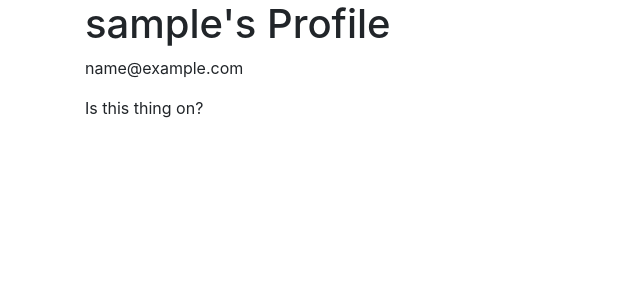
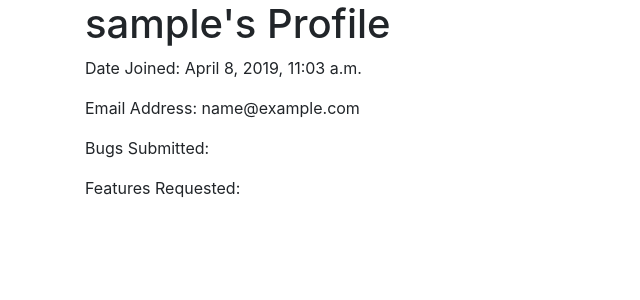
Before and after one commit to joanms/unicorn-attractor, a Django app: page /accounts/profile/ in a window 1280 px wide. Shown: the part 126-426 px from the top of the page, without its empty margins (0-640 px from the left). Run offline with Django 3.2, Linux system fonts and the light colour scheme; the visitor is signed in with stand-in values (Sample User, id 1); data comes from the database, SQL or seed files in the repository; some libraries are stand-ins or nearby versions.

Commit message:
Add fields to display in user profile template

```diff
--- a/accounts/templates/profile.html
+++ b/accounts/templates/profile.html
@@ -1,4 +1,4 @@
-<!--This code was copied from the Authentication and Authorisation unit of the course.-->
+<!--This code was adapted from the Authentication and Authorisation unit of the course.-->
 
 {% extends 'base.html' %}
 
@@ -8,9 +8,9 @@
 
 {% block content %}
 
-<p>{{ profile.email }}</p>
-<p>{{ profile.bugs_submitted }}</p>
-<p>Is this thing on?</p>
-
+<p>Date Joined: {{ user.date_joined }}</p>
+<p>Email Address: {{ user.email }}</p>
+<p>Bugs Submitted: {{ user.profile.bugs_submitted}}</p>
+<p>Features Requested: {{ user.profile.features_submitted}}</p>
 
 {% endblock %}
```
Also changed, not shown: media/img/joan_new.jpg (added).
